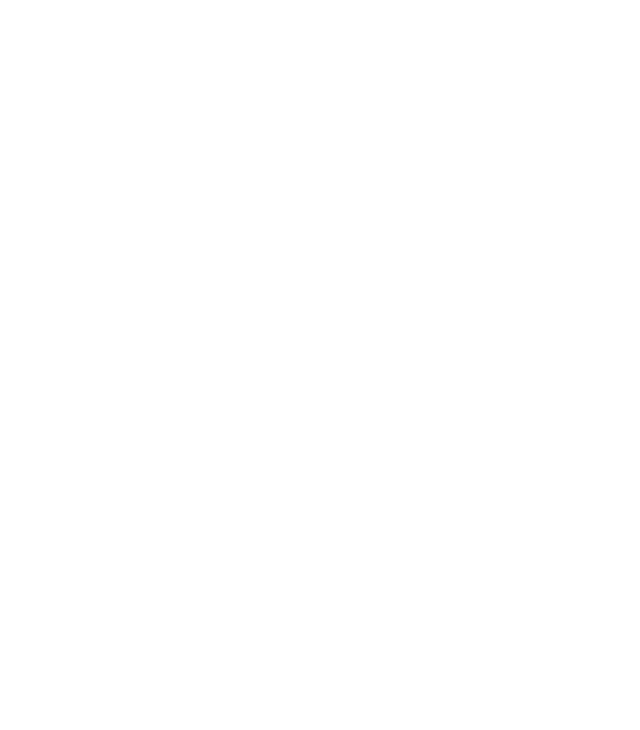
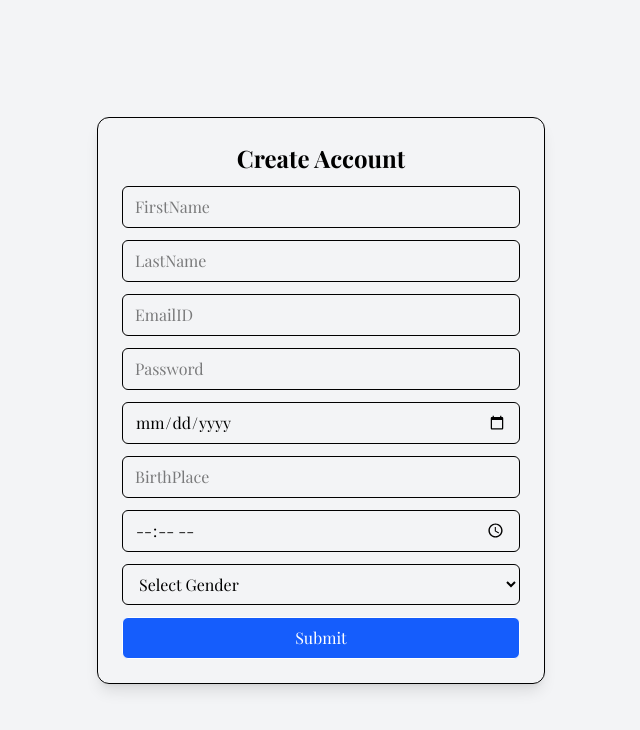
Before and after one commit to anand22981/seekvialove, a React (Vite) app in the folder SVL/: page /signup in a window 1280 px wide. Before the commit this address had no page. Shown: the top 730 px of the page, without its empty margins (319-959 px from the left). Built offline with nearby package versions, Linux system fonts and the light colour scheme; a web font is replaced by a local one.

Commit message:
Payment fix

```diff
--- a/SVL/package.json
+++ b/SVL/package.json
@@ -11,6 +11,7 @@
   },
   "dependencies": {
     "@tailwindcss/vite": "^4.1.18",
+    "axios": "^1.13.2",
     "react": "^19.2.0",
     "react-dom": "^19.2.0",
     "react-router-dom": "^7.11.0",
--- a/SVL/src/App.jsx
+++ b/SVL/src/App.jsx
@@ -15,6 +15,7 @@ import Card2 from "./assets/Card2.jpeg";
 import Signin from "./auth/Signin";
 import Booking from "./pages/Bookings";
 import Protectedroute from "./components/Protectedroute";
+import Signup from "./auth/Signup";
 
 function Home() {
   const navigate = useNavigate();
@@ -238,6 +239,7 @@ const App = () => {
       <Routes>
         <Route path="/" element={<Home />} />
         <Route path="/login" element={<Signin/>} />
+        <Route path ="/signup" element={<Signup/>}/>
         <Route path="/booking" element={
            <Protectedroute>
            <Booking/>
--- a/SVL/src/auth/Signin.jsx
+++ b/SVL/src/auth/Signin.jsx
@@ -1,4 +1,5 @@
 import { useState } from "react";
+import { Link } from "react-router-dom";
 import { useNavigate } from "react-router-dom";
 import Img from "../assets/791da27d-feb8-47ae-9c10-99d5c5595f3c.jpeg";
 
@@ -67,6 +68,8 @@ const Signin = () => {
             >
               Login
             </button>
+
+            <Link to = "/signup">Signup</Link>
           </>
         )}
 
@@ -86,6 +89,7 @@ const Signin = () => {
             >
               Verify OTP
             </button>
+
           </>
         )}
       </div>
--- /dev/null
+++ b/SVL/src/auth/Signup.jsx
@@ -0,0 +1,143 @@
+import axios from "axios";
+import { useState } from "react";
+
+const Signup = () => {
+    const [formData, setFormData] = useState({
+        firstName: "",
+        lastName: "",
+        emailId: "",
+        password: "",
+        dob: "",
+        birthPlace: "",
+        birthTime: "",
+        gender: "",
+    });
+
+    const handleChange = (e) => {
+        setFormData({
+            ...formData,
+            [e.target.name]: e.target.value,
+        });
+    };
+
+    const handleSubmit = async (e) => {
+        e.preventDefault();
+        try {
+            const res = await axios.post(
+                "http://localhost:7777/v1/signup",
+                formData,
+                {
+                    headers: {
+                        "Content-Type": "application/json",
+                    },
+                }
+            );
+
+            if (res.data.message === "User already exists") {
+                alert("User already exists! Please login.");
+            } else {
+                alert("Signup successful!");
+                // Optionally clear the form
+                setFormData({
+                    firstName: "",
+                    lastName: "",
+                    emailId: "",
+                    password: "",
+                    dob: "",
+                    birthPlace: "",
+                    birthTime: "",
+                    gender: "",
+                });
+
+                alert("Signup successful!");
+            }
+        } catch (err) {
+            console.error("Signup error:", err.response?.data || err.message);
+        }
+    };
+
+    return (
+        <div className="min-h-screen  flex items-center  justify-center bg-gray-100 ">
+            <div className="relative p-6  border rounded-xl shadow-lg w-full max-w-md">
+                <h2 className="text-center font-bold text-2xl ">Create Account</h2>
+                <form onSubmit={handleSubmit} className="space-y-3  mt-3 bg-gray">
+                    <input
+                        className="border w-full px-3 py-2 rounded-md"
+                        type="text"
+                        name="firstName"
+                        onChange={handleChange}
+                        required
+                        placeholder="FirstName"
+                    />
+                    <input
+                        className="border w-full px-3 py-2 rounded-md"
+                        type="text"
+                        name="lastName"
+                        placeholder="LastName"
+                        required
+                        onChange={handleChange}
+                    />
+                    <input
+                        className="border w-full px-3 py-2 rounded-md"
+                        type="email"
+                        name="emailId"
+                        placeholder="EmailID"
+                        required
+                        onChange={handleChange}
+                    />
+                    <input
+                        className="border w-full px-3 py-2 rounded-md"
+                        type="password"
+                        name="password"
+                        placeholder="Password"
+                        required
+                        onChange={handleChange}
+                    />
+                    <input
+                        className="border w-full px-3 py-2 rounded-md"
+                        type="date"
+                        name="dob"
+                        placeholder="DOB"
+                        required
+                        onChange={handleChange}
+                    />
+                    <input
+                        className="border w-full px-3 py-2 rounded-md"
+                        type="text"
+                        name="birthPlace"
+                        placeholder="BirthPlace"
+                        required
+                        onChange={handleChange}
+                    />
+                    <input
+                        className="border w-full px-3 py-2 rounded-md"
+                        type="time"
+                        name="birthTime"
+                        placeholder="BirthTime"
+                        required
+                        onChange={handleChange}
+                    />
+                    <select
+                        className="border w-full px-3 py-2 rounded-md"
+                        name="gender"
+                        onChange={handleChange}
+                        required
+                    >
+                        <option value="">Select Gender</option>
+                        <option value="male">male</option>
+                        <option value="female"> female</option>
+                        <option value="others">others</option>
+                    </select>
+                    <button
+                        type="submit"
+                        className="border w-full bg-blue-600 py-2 text-white rounded-md hover:bg-blue-800 transition"
+                    >
+                        Submit
+                    </button>
+                </form>
+            </div>
+        </div>
+    );
+};
+
+export default Signup;
--- a/SVL/src/pages/Bookings.jsx
+++ b/SVL/src/pages/Bookings.jsx
@@ -1,6 +1,6 @@
 import { useEffect, useState } from "react";
 import { useNavigate } from "react-router-dom";
-import img from '../assets/bg.jpeg';
+import img from "../assets/bg.jpeg";
 
 const Booking = () => {
   const navigate = useNavigate();
@@ -24,15 +24,22 @@ const Booking = () => {
 
   if (!card) return null;
 
-  const UPI_VPA = "7361015759@ybl"; // replace with your UPI ID
+  const UPI_VPA = "7361015759@ybl";
   const UPI_NAME = "Anisha Jha";
-  const UPI_AMOUNT = card.price.replace("₹", "");
-  const UPI_NOTE = encodeURIComponent(card.title);
-  const upiLink = `upi://pay?pa=${UPI_VPA}&pn=${encodeURIComponent(UPI_NAME)}&am=${UPI_AMOUNT}&cu=INR&tn=${UPI_NOTE}`;
+
+  const UPI_AMOUNT = card.price.replace(/[₹\s]/g, "");
+  const cleanTitle = card.title.replace(/\/+$/, "");
+  const UPI_NOTE = encodeURIComponent(cleanTitle);
+
+  const upiLink = `upi://pay?pa=${UPI_VPA}&pn=${encodeURIComponent(
+    UPI_NAME
+  )}&am=${UPI_AMOUNT}&cu=INR&tn=${UPI_NOTE}`;
 
   return (
     <div className="text-white" style={{ backgroundImage: `url(${img})` }}>
-      <h1 className="font-bold text-center text-3xl py-12 px-6">Booking Confirmation</h1>
+      <h1 className="font-bold text-center text-3xl py-12 px-6">
+        Booking Confirmation
+      </h1>
       <div className="min-h-screen flex mt-3 items-center justify-center relative">
         <div className="relative bg-white text-black max-w-sm shadow-lg mt-4 border p-8 rounded-xl items-center justify-center w-full">
           <img src={card.image} alt={card.title} />
```
Also changed, not shown: 1 other file (tests, documents, lock files or other folders).
